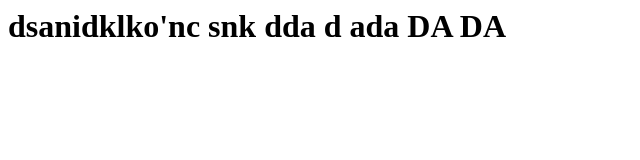
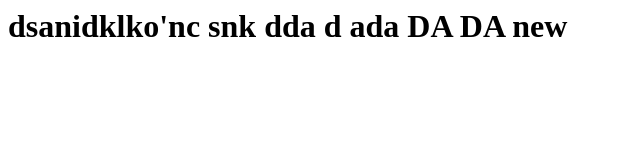
Before and after one commit to shripatil4546-bit/read, a plain HTML site: page index.html in a window 1280 px wide. Shown: the whole page, without its empty margins (0-640 px from the left). Drawn offline with Linux system fonts and the light colour scheme.

Commit message:
adaaassd

```diff
--- a/index.html
+++ b/index.html
@@ -1,4 +1,4 @@
 <h1>
     dsanidklko'nc snk
-    dda d ada DA DA
+    dda d ada DA DA new
 </h1>
```
